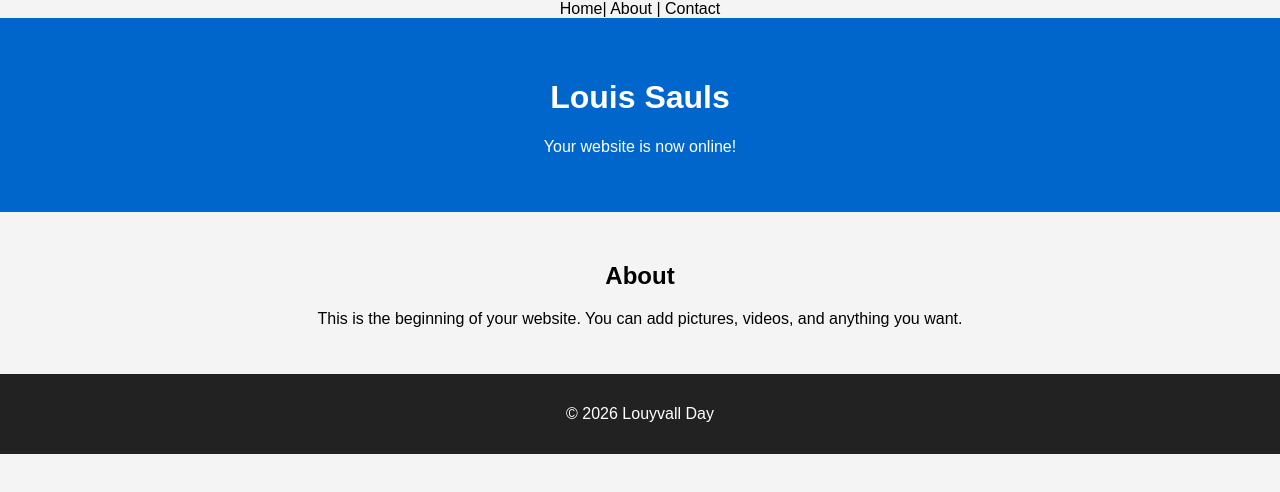
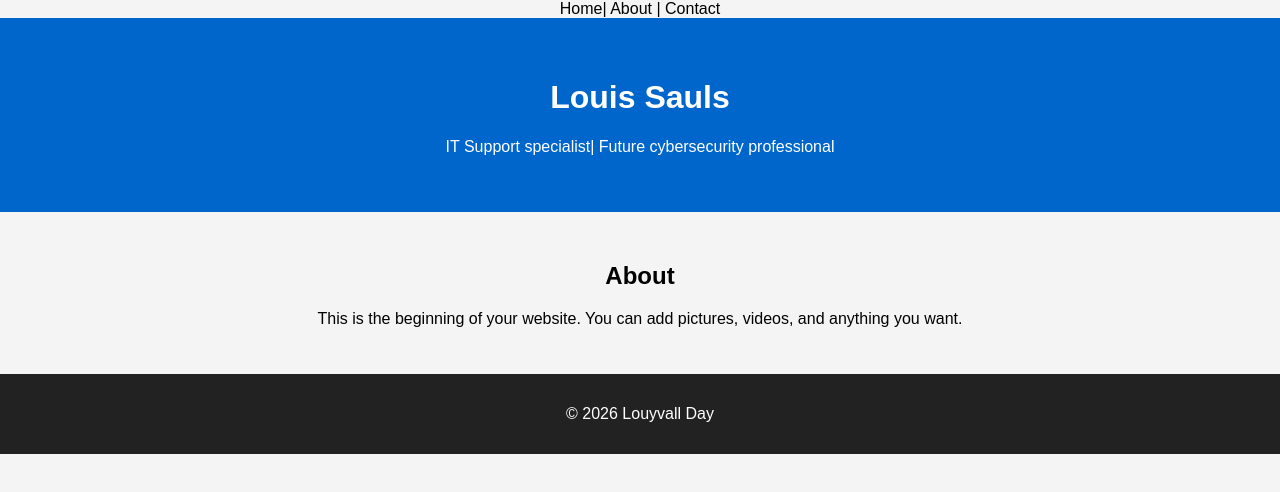
Before and after one commit to louissauls21-max/Louyvallday, a plain HTML site: page index.html in a window 1280 px wide. Drawn offline with Linux system fonts and the light colour scheme.

Commit message:
Update index.html

```diff
--- a/index.html
+++ b/index.html
@@ -37,7 +37,7 @@
 </nav>
 <header>
     <h1> Louis Sauls </h1>
-    <p>Your website is now online!</p>
+    <p>IT Support specialist| Future cybersecurity professional</p>
 </header>
 
 <section>
```
